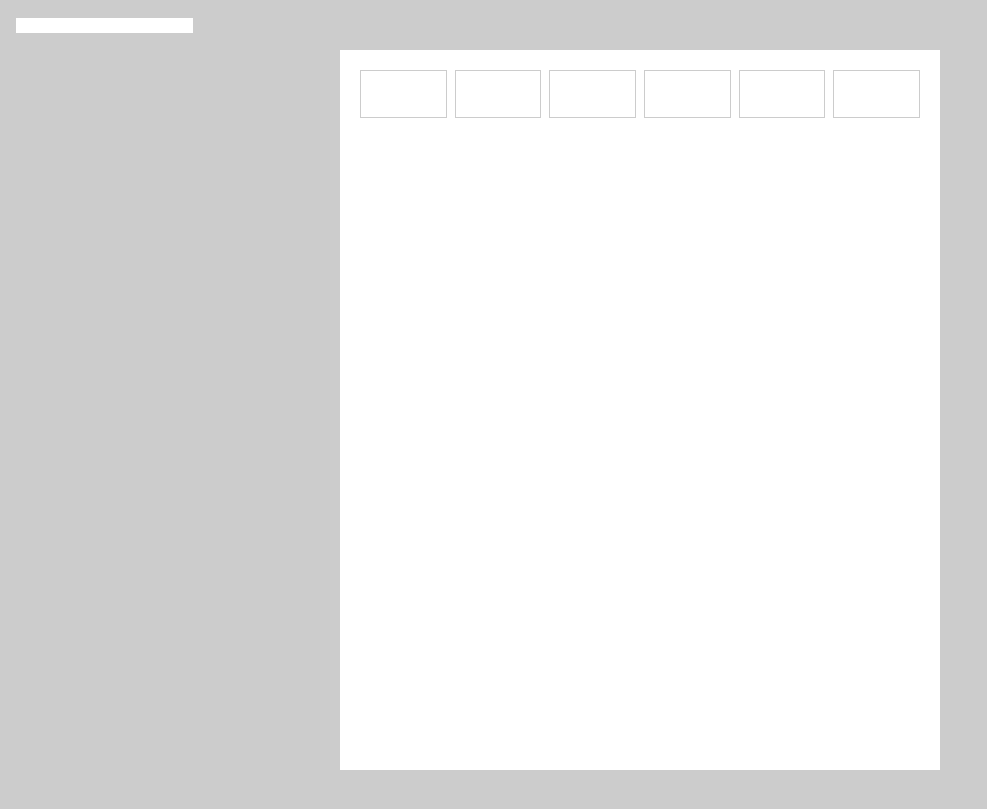
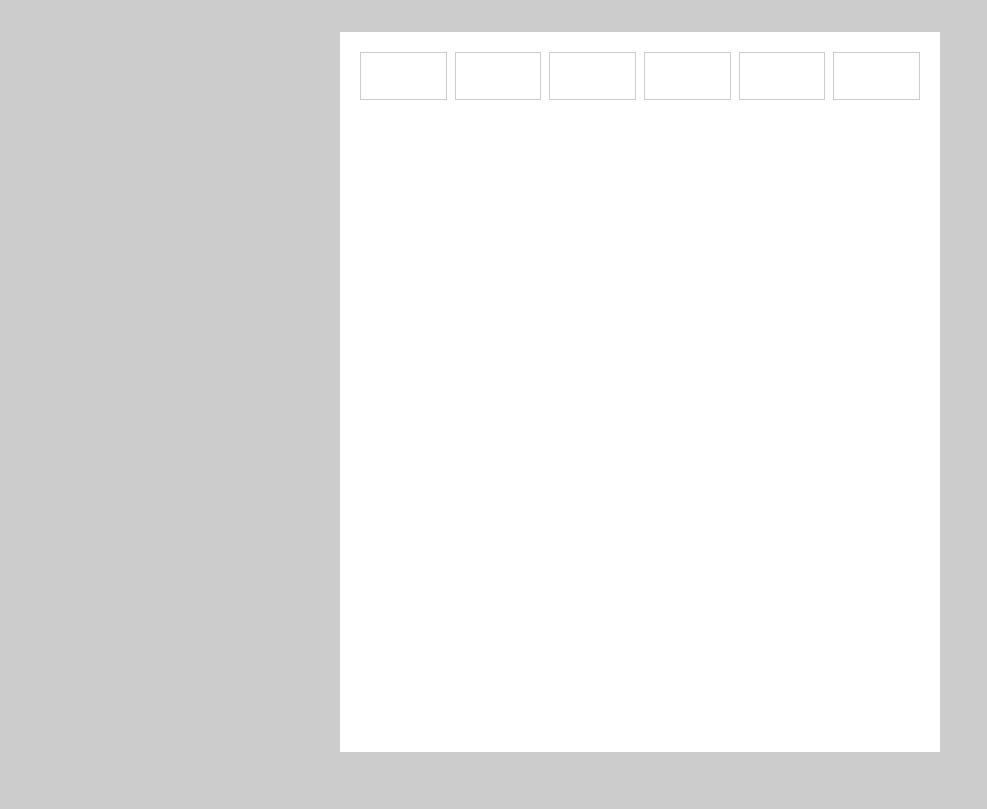
Before and after one commit to mattchiolino/chiolino.2023, a Jekyll site: the page sandbox/index.html, which Jekyll copies as it is, in a window 1280 px wide. Shown: the top 809 px of the page, without its empty margins (0-987 px from the left). Built offline with Jekyll 4.4.1, drawn with Linux system fonts in a browser that asks for light colours.

Commit message:
hiding input

```diff
--- a/sandbox/index.html
+++ b/sandbox/index.html
@@ -45,15 +45,15 @@
             box-sizing: border-box;
         }
 
-        /* .hidden-input {
-            /* opacity: 0;
+        .hidden-input {
+            opacity: 0;
             position: absolute;
             top: 0;
             left: 0;
             height: 1px;
             width: 1px;
             pointer-events: none;
-         } */
+         }
     </style>
 </head>
 
```
